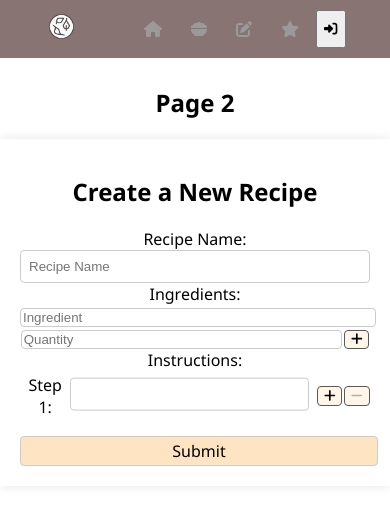
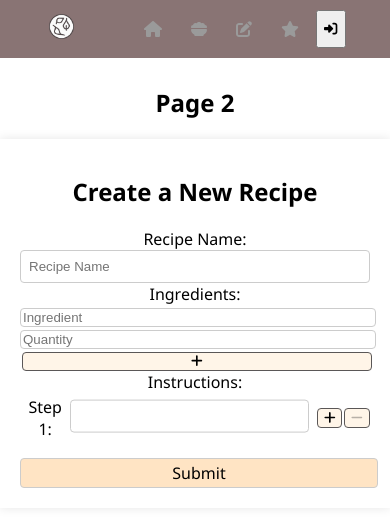
Before and after one commit to ayshrj/recipe-sharing-website, a React (Vite) app in the folder frontend/: page /page2 in a window 390 px wide. Shown: the top 526 px of the page. Built offline with nearby package versions, Linux system fonts and the light colour scheme.

Commit message:
media queries update

```diff
--- a/frontend/src/components/RecipeFormPage.css
+++ b/frontend/src/components/RecipeFormPage.css
@@ -163,10 +163,13 @@
       width: 100%
     }
     .currentIngredientQuantity{
-      width: 91%
+      width: 100%
+    }
+    .add-ingredient-button{
+      width: 100%;
     }
   }
-
+/*
   @media (max-width: 414px) {
     .currentIngredientQuantity{
       width: 90.59%
@@ -185,4 +188,4 @@
     .currentIngredientQuantity{
       width: 100%
     }
-  }
+  } */
```
